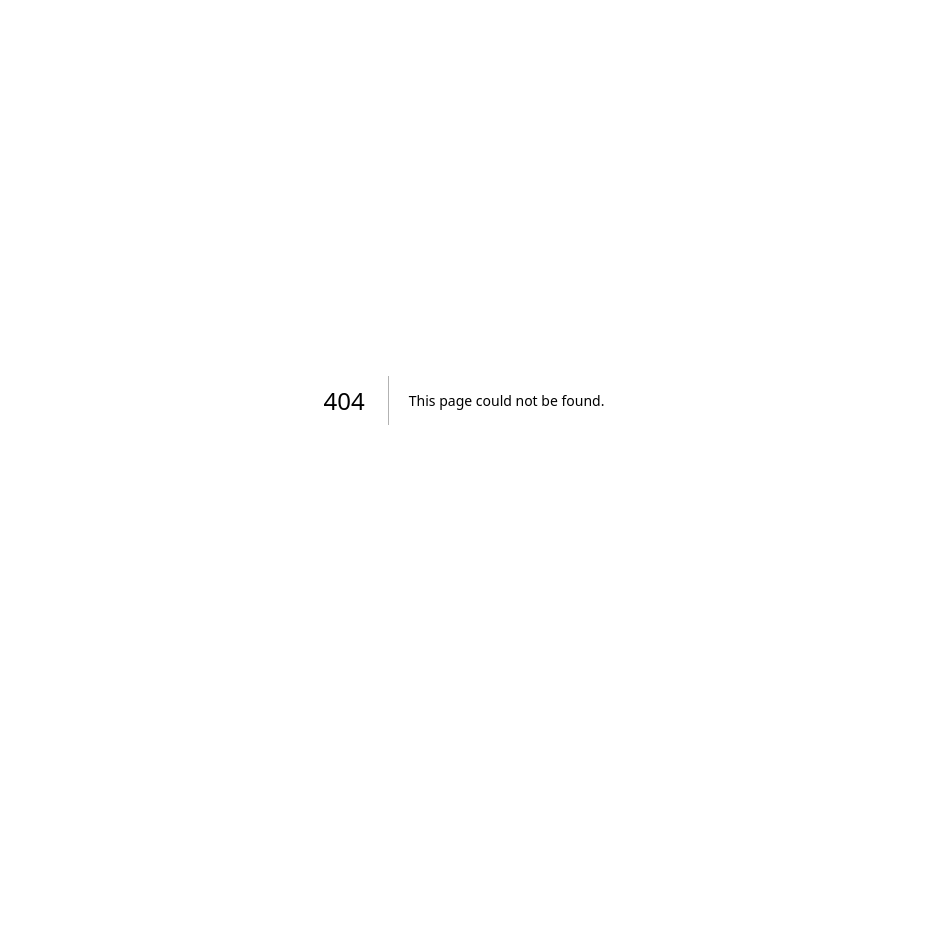
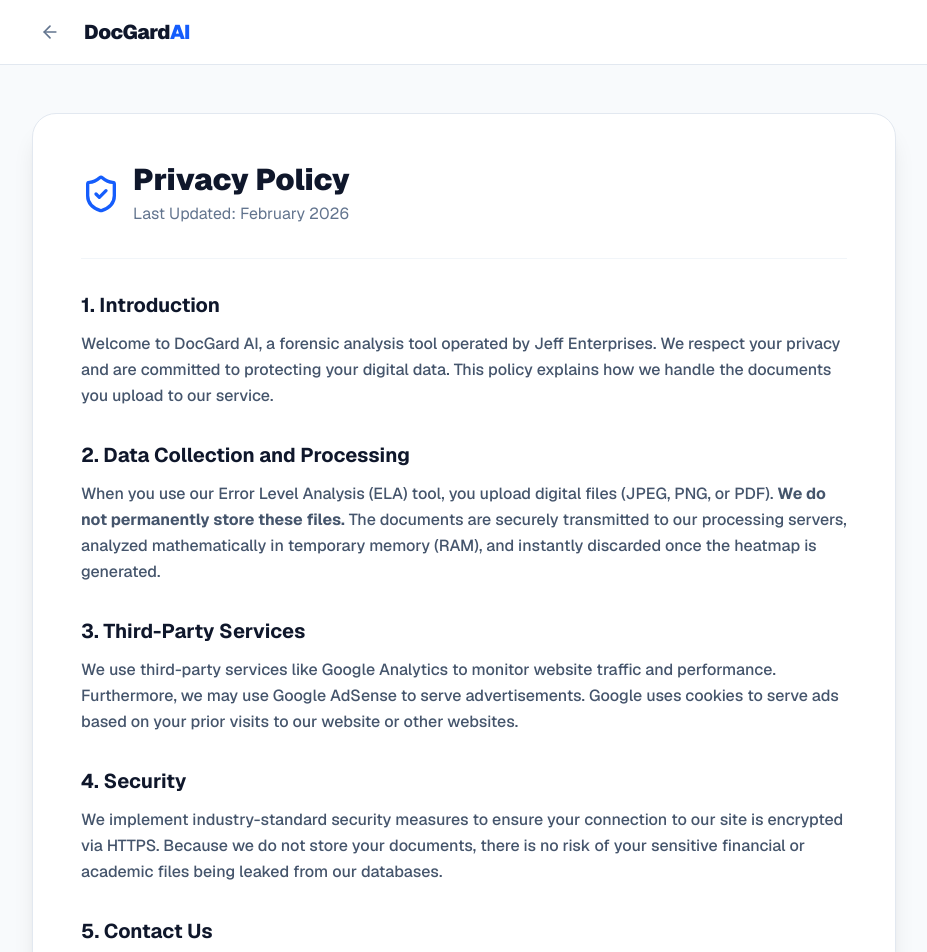
Before and after one commit to Jefxrxy/docgard-ai, a Next.js app: page /privacy in a window 1280 px wide. Before the commit this address had no page. Shown: the top 952 px of the page, without its empty margins (176-1103 px from the left). Before the commit the page ends 800 px from the top, so only its background shows below. Built offline with nearby package versions, Linux system fonts and the light colour scheme.

Commit message:
Push missing legal pages to Vercel

```diff
--- /dev/null
+++ b/app/privacy/page.tsx
@@ -0,0 +1,57 @@
+import React from 'react';
+import { ShieldCheck, ArrowLeft } from 'lucide-react';
+import Link from 'next/link';
+
+export default function PrivacyPolicy() {
+  return (
+    <div className="min-h-screen bg-slate-50 font-sans pb-12">
+      <header className="bg-white border-b border-slate-200 sticky top-0 z-50">
+        <div className="max-w-4xl mx-auto px-4 h-16 flex items-center gap-4">
+          <Link href="/" className="p-2 hover:bg-slate-100 rounded-full transition-colors text-slate-500">
+            <ArrowLeft className="w-5 h-5" />
+          </Link>
+          <span className="text-xl font-black text-slate-900 tracking-tight">DocGard<span className="text-blue-600">AI</span></span>
+        </div>
+      </header>
+
+      <main className="max-w-4xl mx-auto px-4 mt-12">
+        <div className="bg-white rounded-3xl shadow-xl border border-slate-200 p-8 md:p-12">
+          <div className="flex items-center gap-3 mb-8 pb-8 border-b border-slate-100">
+            <ShieldCheck className="w-10 h-10 text-blue-600" />
+            <div>
+              <h1 className="text-3xl font-black text-slate-900">Privacy Policy</h1>
+              <p className="text-slate-500 mt-1">Last Updated: February 2026</p>
+            </div>
+          </div>
+
+          <div className="space-y-8 text-slate-600 leading-relaxed font-medium">
+            <section>
+              <h2 className="text-xl font-bold text-slate-900 mb-3">1. Introduction</h2>
+              <p>Welcome to DocGard AI, a forensic analysis tool operated by Jeff Enterprises. We respect your privacy and are committed to protecting your digital data. This policy explains how we handle the documents you upload to our service.</p>
+            </section>
+
+            <section>
+              <h2 className="text-xl font-bold text-slate-900 mb-3">2. Data Collection and Processing</h2>
+              <p>When you use our Error Level Analysis (ELA) tool, you upload digital files (JPEG, PNG, or PDF). <strong>We do not permanently store these files.</strong> The documents are securely transmitted to our processing servers, analyzed mathematically in temporary memory (RAM), and instantly discarded once the heatmap is generated.</p>
+            </section>
+
+            <section>
+              <h2 className="text-xl font-bold text-slate-900 mb-3">3. Third-Party Services</h2>
+              <p>We use third-party services like Google Analytics to monitor website traffic and performance. Furthermore, we may use Google AdSense to serve advertisements. Google uses cookies to serve ads based on your prior visits to our website or other websites.</p>
+            </section>
+
+            <section>
+              <h2 className="text-xl font-bold text-slate-900 mb-3">4. Security</h2>
+              <p>We implement industry-standard security measures to ensure your connection to our site is encrypted via HTTPS. Because we do not store your documents, there is no risk of your sensitive financial or academic files being leaked from our databases.</p>
+            </section>
+
+            <section>
+              <h2 className="text-xl font-bold text-slate-900 mb-3">5. Contact Us</h2>
+              <p>If you have any questions regarding this Privacy Policy or how your data is handled, please contact the administrative team at Jeff Enterprises via our official communication channels.</p>
+            </section>
+          </div>
+        </div>
+      </main>
+    </div>
+  );
+}
--- /dev/null
+++ b/app/terms/page.tsx
@@ -0,0 +1,52 @@
+import React from 'react';
+import { FileText, ArrowLeft } from 'lucide-react';
+import Link from 'next/link';
+
+export default function TermsOfService() {
+  return (
+    <div className="min-h-screen bg-slate-50 font-sans pb-12">
+      <header className="bg-white border-b border-slate-200 sticky top-0 z-50">
+        <div className="max-w-4xl mx-auto px-4 h-16 flex items-center gap-4">
+          <Link href="/" className="p-2 hover:bg-slate-100 rounded-full transition-colors text-slate-500">
+            <ArrowLeft className="w-5 h-5" />
+          </Link>
+          <span className="text-xl font-black text-slate-900 tracking-tight">DocGard<span className="text-blue-600">AI</span></span>
+        </div>
+      </header>
+
+      <main className="max-w-4xl mx-auto px-4 mt-12">
+        <div className="bg-white rounded-3xl shadow-xl border border-slate-200 p-8 md:p-12">
+          <div className="flex items-center gap-3 mb-8 pb-8 border-b border-slate-100">
+            <FileText className="w-10 h-10 text-blue-600" />
+            <div>
+              <h1 className="text-3xl font-black text-slate-900">Terms of Service</h1>
+              <p className="text-slate-500 mt-1">Effective Date: February 2026</p>
+            </div>
+          </div>
+
+          <div className="space-y-8 text-slate-600 leading-relaxed font-medium">
+            <section>
+              <h2 className="text-xl font-bold text-slate-900 mb-3">1. Agreement to Terms</h2>
+              <p>By accessing DocGard AI, a product of Jeff Enterprises, you agree to be bound by these Terms of Service. If you disagree with any part of these terms, you may not access the service.</p>
+            </section>
+
+            <section>
+              <h2 className="text-xl font-bold text-slate-900 mb-3">2. Nature of the Service</h2>
+              <p>DocGard AI provides cryptographic Error Level Analysis (ELA) for educational and informational purposes only. The tool highlights pixel variance and compression inconsistencies. <strong>The AI-generated results are not legally binding proof of forgery or authenticity.</strong> Jeff Enterprises is not liable for business or legal decisions made based on these heatmaps.</p>
+            </section>
+
+            <section>
+              <h2 className="text-xl font-bold text-slate-900 mb-3">3. Acceptable Use</h2>
+              <p>You agree not to use the service to upload illegal, explicit, or highly classified government materials. You must have the right or permission to analyze the documents you upload. Any attempt to reverse-engineer, overload, or exploit the Render backend engine is strictly prohibited.</p>
+            </section>
+
+            <section>
+              <h2 className="text-xl font-bold text-slate-900 mb-3">4. Disclaimer of Warranties</h2>
+              <p>The service is provided "AS IS" without warranties of any kind. While our Python engine aims for high accuracy, we do not guarantee that the service will be entirely error-free or uninterrupted, particularly during standard server spin-up periods.</p>
+            </section>
+          </div>
+        </div>
+      </main>
+    </div>
+  );
+}
```
